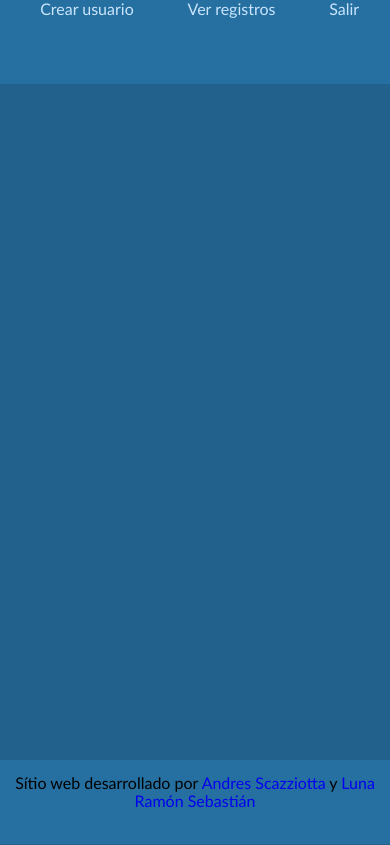
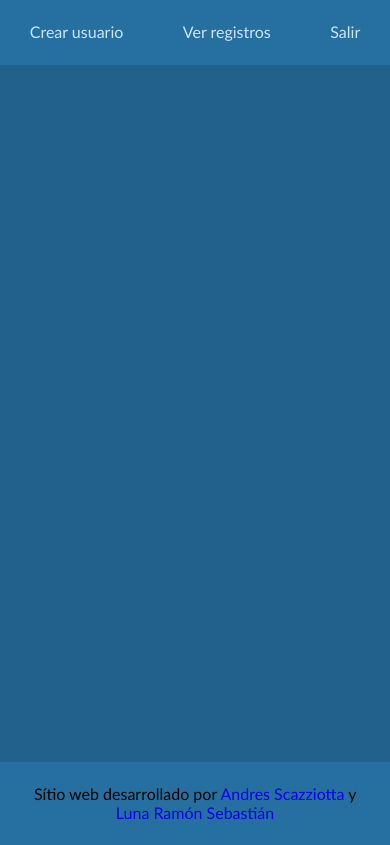
Before and after one commit to ramonsebastianluna/CRUD, a PHP site: page /home.html in a window 390 px wide. Run offline with PHP 8.4, Linux system fonts and the light colour scheme.

Commit message:
responsive added to home

```diff
--- a/css/estilos-home.css
+++ b/css/estilos-home.css
@@ -1,75 +1,70 @@
-html {
-    height: 100%;
+nav {
+    text-align: end;
+    background-color: #2570a1;
 }
 
-body {
-    min-height: 100vh;
-    position: relative;
-}
-
-nav {
-    position: absolute;
-    background-color: #2570a1;
-    height: 10%;
-    width: 100%;
-}
-
-ul {
+nav ul {
     display: flex;
     justify-content: end;
     align-items: center;
-    list-style: none;
     margin: 0px;
-    padding: 0;
-    text-align: right;
+    padding: 23px 0;
 }
 
-li {
-    display: inline-block;
-    margin-right: 2%;
+nav ul li {
+    list-style: none;
 }
 
-li a {
+nav ul li a {
     text-decoration: none;
     font-family: 'Gill Sans', 'Gill Sans MT', Calibri, 'Trebuchet MS', sans-serif;
     color: #CAE5FD;
     padding: 23px;
 }
 
-li:hover {
+nav ul li a:hover {
+    color: #21618c;
     background-color: #CAE5FD;
-}
-
-li:hover a:first-child {
-    color: #21618c;
 }
 
 
 main {
-    position: absolute;
-    height: 80%;
-    width: 100%;
-    top: 10%;
-    border: none;
+    background-color: #21618c;
+    display: flex;
+    justify-content: center;
+    align-items: center;
+    min-height: calc(100vh - 128px);
+}
+
+main div {
     text-align: center;
-    background-color: #21618c;
 }
 
 footer {
     background-color: #2570a1;
     text-align: center;
-    position: absolute;
-    top: 90%;
-    height: 10%;
-    width: 100%;
+    padding: 23px;
 }
 
 footer p {
     margin: 0px;
-    padding: 14px;
     font-family: 'Gill Sans', 'Gill Sans MT', Calibri, 'Trebuchet MS', sans-serif;
 }
 
 p a {
     text-decoration: none;
 }
+
+@media only screen and (max-width: 495px) {
+    nav ul li {
+        margin: auto;
+    }
+
+    nav ul li a {
+        padding: 23px 0;
+    }
+
+    main {
+        min-height: calc(100vh - 147px);
+    }
+}
```
Also changed, not shown: css/estilos-index.css (+6 -6 lines).
